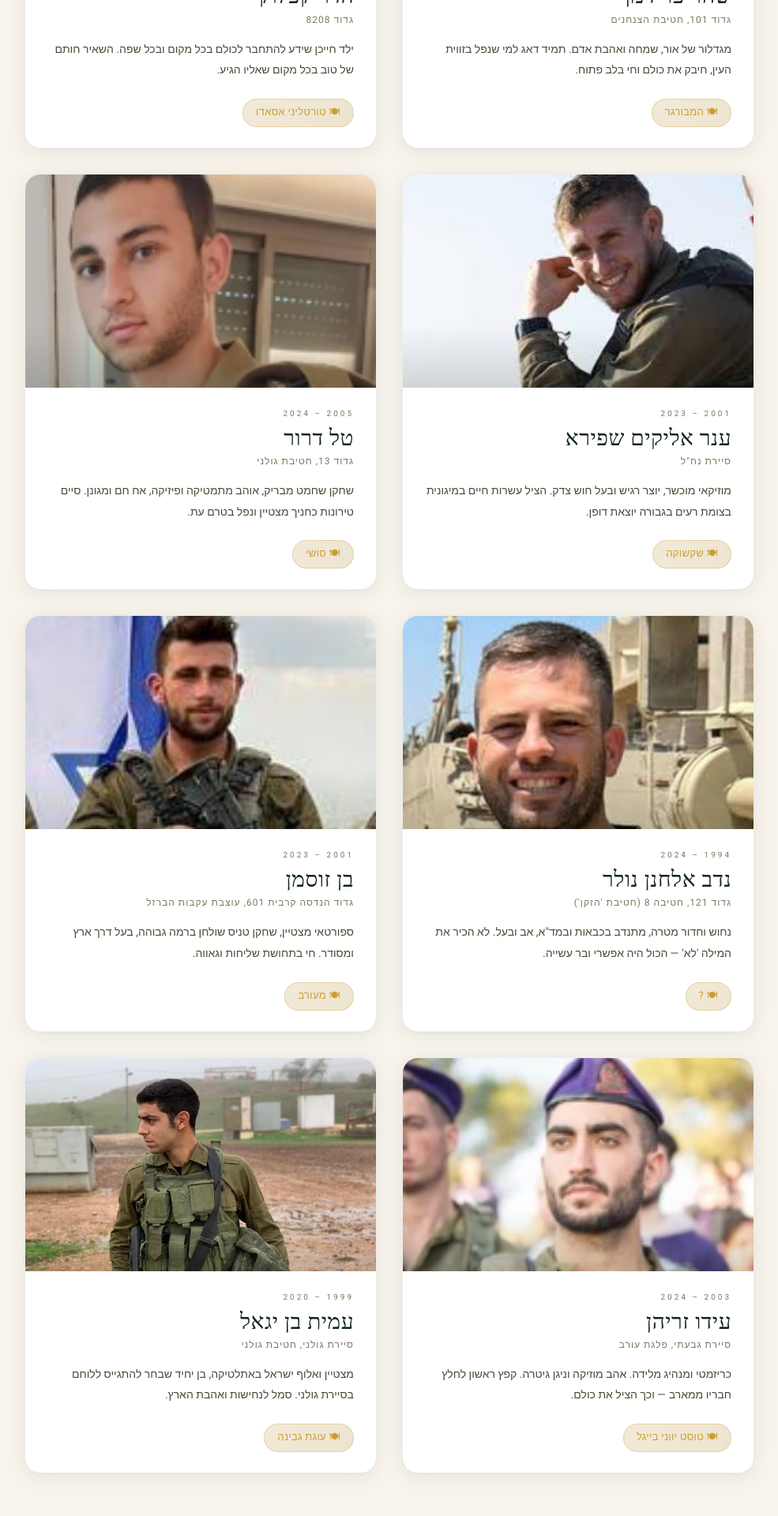
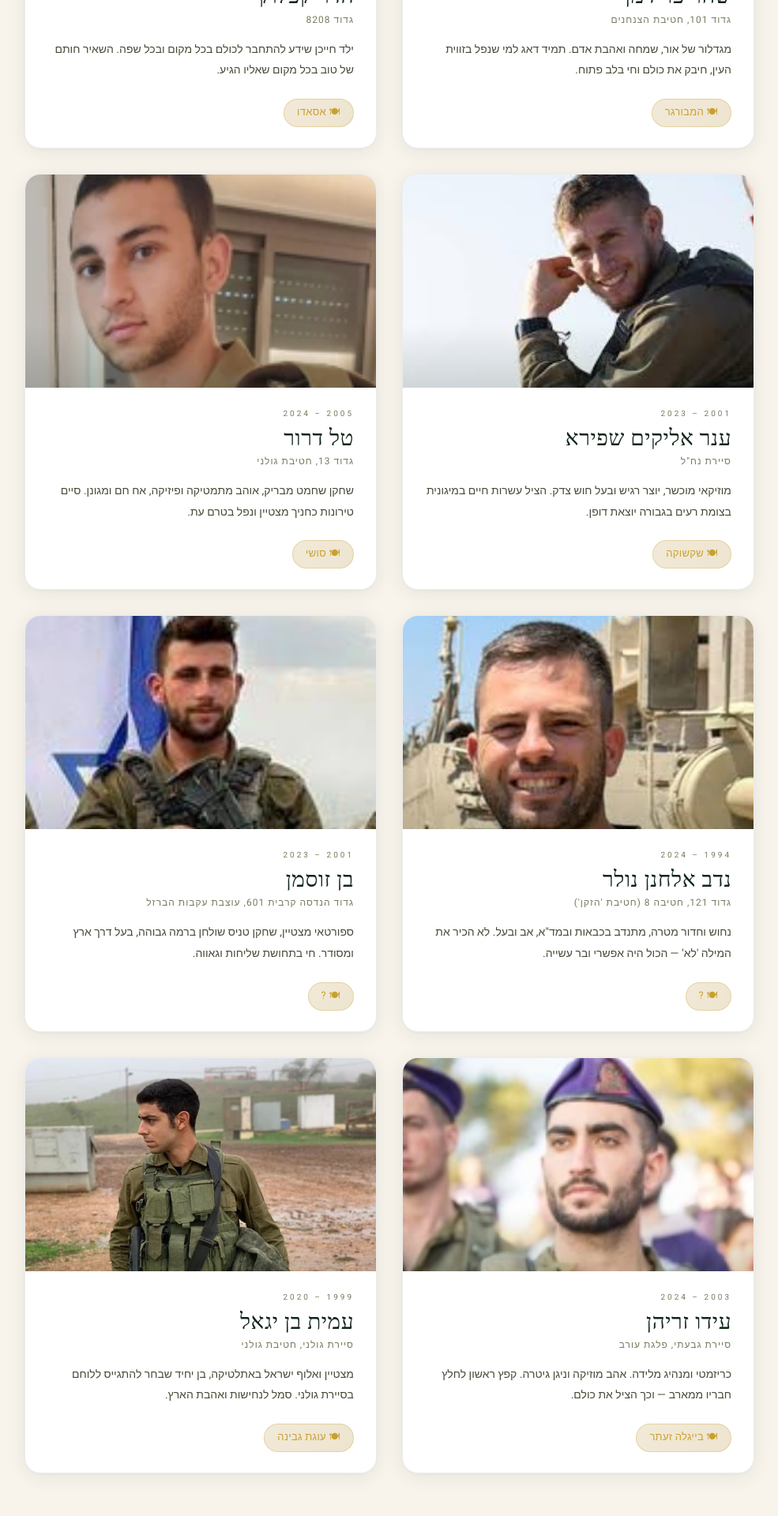
Before and after one commit to adi-lipkin/tevel, a React (Vite) app in the folder tevel/: page / in a window 1280 px wide. Shown: the part 1260-3180 px from the top of the page at 79% size, without its empty margins (147-1132 px from the left). Built offline with nearby package versions, Linux system fonts and the light colour scheme; a web font is replaced by a local one.

Commit message:
Update favorite food descriptions for heroes to enhance clarity and relevance.

```diff
--- a/tevel/src/data/heroes.ts
+++ b/tevel/src/data/heroes.ts
@@ -141,7 +141,7 @@ export const heroes: Hero[] = [
       "פיקוד ומילואים במרץ 2019 התגייס לגדוד \"שקד\" בחטיבת גבעתי. הוא יצא לקורס מ\"כים וחזר לגדוד כמפקד כיתה ובהמשך כסמל מחלקה. הדר בלט ברגישותו לחייליו, דאג לרווחתם ושימש כחונך ומנטור לחיילים בודדים. בבוקר השבעה באוקטובר, עוד בטרם קיבל קריאה, אסף הדר את המדים והציוד והצטרף לגדוד המילואים שלו (8208). הוא שירת כמפקד כיתה לאורך המלחמה, עד לנפילתו בקרב במרכז רצועת עזה באסון אל-מע'אזי ביום י\"ב בשבט תשפ\"ד, בן 23 בנופלו.",
       "אהבת העולם לאחר שירותו הסדיר, הדר טייל בעולם, הוא היה מלא בסקרנות ונועם ותמיד חיפש להכיר את האנשים והתרבות המקומית לעומק."
     ],
-    favoriteFood: "טורטליני אסאדו",
+    favoriteFood: "אסאדו",
     favoriteFoodStory: "האסאדו שמוגש לכם היום היה מנה אהובה על הדר. אנחנו מזמינים אתכם להכיר ולהיזכר בהדר שהשאיר חותם של טוב בכל מקום שאליו הגיע.",
     mealImage: "", // TODO: add meal image path
     restaurants: [DOLPHIN_YAM],
@@ -244,7 +244,7 @@ export const heroes: Hero[] = [
       "\"אני מלא גאווה ותחושת שליחות ותמיד אמרתי שאם אצטרך למות הלוואי וזה יהיה בהגנה על אחרים ועל המדינה\"",
       "בצבא בן שירת כרס\"ל (במיל') בגדוד ההנדסה הקרבית 601, עוצבת 'עקבות הברזל' (401). ביום 7.10.2023 התגייס למילואים ושירת בחיל הנדסה. נפל בקרב ביום כ' בכסלו תשפ\" 3.12.2023 בן עשרים ושתיים היה בנופלו."
     ],
-    favoriteFood: "מעורב",
+    favoriteFood: "?",
     favoriteFoodStory: "\"אם חס וחלילה אתם יושבים שבעה, תהפכו אותה לשבוע של חברים, משפחה וכיף. שיהיה אוכל, בשרי כמובן, בירות, שתייה מתוקה, גרעינים, תה וכמובן כמובן עוגיות של אמא\" המעורב שמוגש לכם היום היה מנה אהובה על בן. אנחנו מזמינים אתכם להכיר ולהיזכר בבן.",
     mealImage: "", // TODO: add meal image path
     restaurants: [], // No restaurant assigned yet
@@ -268,7 +268,7 @@ export const heroes: Hero[] = [
       "\"אבא, בשביל מה התגייסתי לסיירת אם לא להיכנס לקרבות, להגן ולשמור על המדינה?\"",
       "ביום ה 24.2.24 עידו שהה עם יחידתו באזור דרום רצועת עזה, כאשר חבריו נקלעו למארב עידו קפץ ראשון על מנת לחלץ נפגעים ונהרג מירי מחבלים, חבריו ומפקדיו מספרים שאלמלא עידו - כל החילים במבנה היו נהרגים, עידו היה בן 20 בנופלו והובא לקבורה בהר הרצל בירושלים והותיר אחריו הורים ואחות."
     ],
-    favoriteFood: "טוסט יווני בייגל",
+    favoriteFood: "בייגלה זעתר",
     favoriteFoodStory: "במהלך הטעימה של המאכל אתם מוזמנים להכיר את החייל עידו היה אדם טוב לב ואימפתי אשר היתה בו אהבה לזולת ולכל אדם, הוא היה אדם אשר תמיד חייך וכבש לבבות של אנשים בחיוכו ואישיותו.",
     mealImage: "", // TODO: add meal image path
     restaurants: [CAFE_GAN_SIPUR],
```
